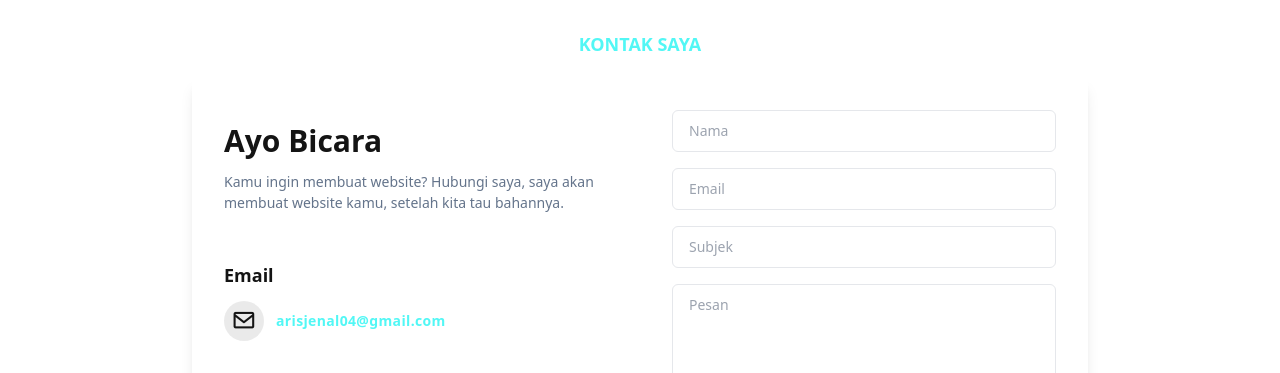
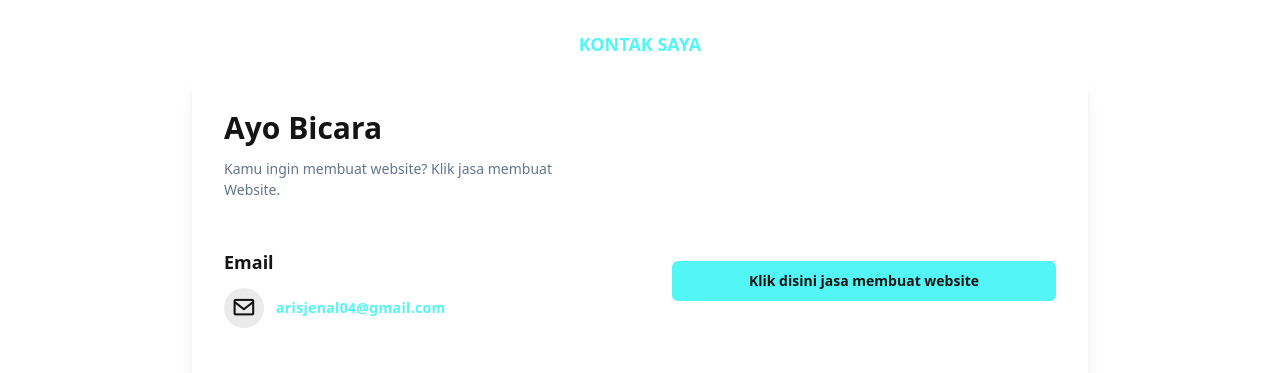
Before and after one commit to arisjenal/Portfolio, a website: page index.html in a window 1280 px wide. Shown: the part 7070-7443 px from the top of the page. Drawn offline with nearby package versions, Linux system fonts and the light colour scheme; a script that the page names is missing.

Commit message:
Update index.html

```diff
--- a/index.html
+++ b/index.html
@@ -560,7 +560,7 @@
                     <div class="grid sm:grid-cols-2 items-center gap-16 p-8 mx-auto max-w-4xl bg-white dark:bg-zinc-800 shadow-lg rounded-md text-dark">
                         <div>
                             <h1 class="text-3xl font-bold dark:text-white">Ayo Bicara</h1>
-                            <p class="text-sm text-secondary mt-3 leading-normal dark:text-slate-400">Kamu ingin membuat website? Hubungi saya, saya akan membuat website kamu, setelah kita tau bahannya.</p>
+                            <p class="text-sm text-secondary mt-3 leading-normal dark:text-slate-400">Kamu ingin membuat website? Klik jasa membuat Website.</p>
                             <div class="mt-12">
                                 <h2 class="text-lg font-bold dark:text-white">Email</h2>
                                 <ul class="mt-3">
@@ -597,16 +597,16 @@
                         </div>
 
                         <form class="space-y-4">
-                            <input type='text' placeholder='Nama'
+                            <!-- <input type='text' placeholder='Nama'
                                 class="w-full rounded-md py-2.5 px-4 border text-sm outline-primary dark:outline-dark" />
                             <input type='email' placeholder='Email'
                                 class="w-full rounded-md py-2.5 px-4 border text-sm outline-primary dark:outline-dark" />
                             <input type='text' placeholder='Subjek'
                                 class="w-full rounded-md py-2.5 px-4 border text-sm outline-primary dark:outline-dark" />
                             <textarea placeholder='Pesan' rows="6"
-                                class="w-full rounded-md px-4 border text-sm pt-2.5 outline-primary dark:outline-dark"></textarea>
-                            <button type='button'
-                                class="text-white bg-primary hover:opacity-90 transition-all ease-in-out duration-300 font-semibold rounded-md text-sm px-4 py-2.5 w-full">Kirim</button>
+                                class="w-full rounded-md px-4 border text-sm pt-2.5 outline-primary dark:outline-dark"></textarea> -->
+                            <a href="https://webkarya.netlify.app/"><button type='button'
+                                class="text-white bg-primary hover:opacity-90 transition-all ease-in-out duration-300 font-semibold rounded-md text-sm px-4 py-2.5 w-full">Klik disini jasa membuat website</button></a>
                         </form>
                     </div>
                 </div>
```
